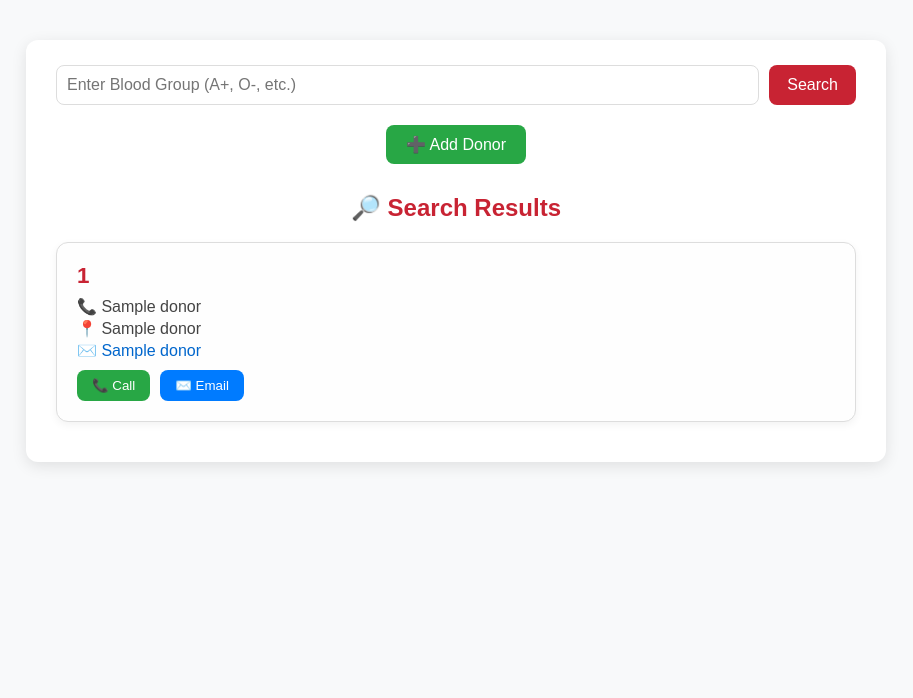
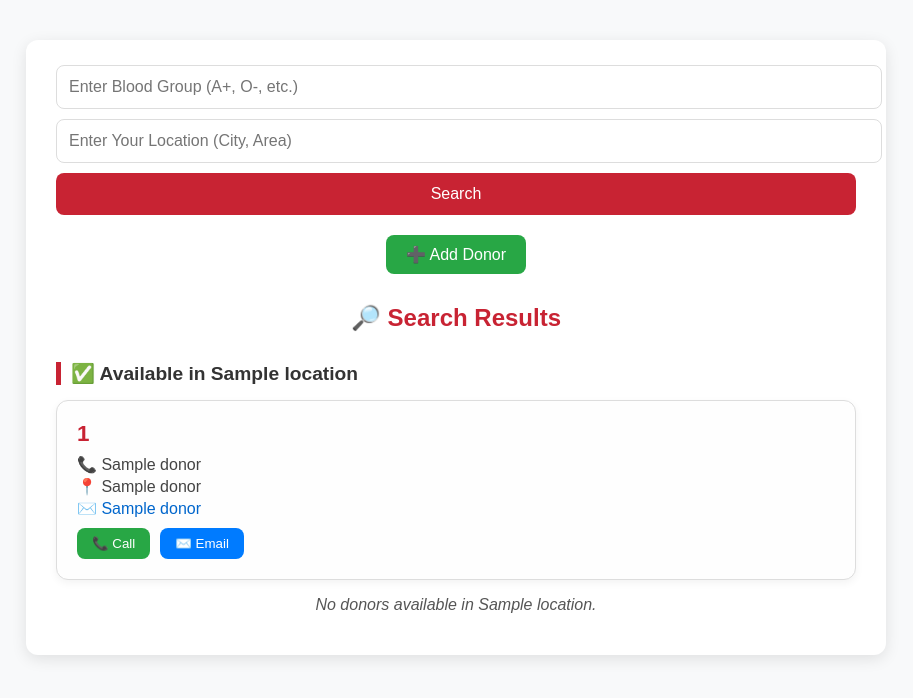
Before and after one commit to SR-005/RedRush, a FastAPI app: template templates/index.html in a window 1280 px wide. Shown: the part 78-776 px from the top of the page, without its empty margins (184-1097 px from the left). Run offline with FastAPI, Linux system fonts and the light colour scheme; the template is opened without the code that fills it: most values are stand-ins (such as "Sample title", 1, 10 or a date in 2020).

Commit message:
added search by location

```diff
--- a/app.py
+++ b/app.py
@@ -1,37 +1,55 @@
 import sqlite3
-from fastapi import FastAPI, HTTPException, Request, Form
+from fastapi import FastAPI, Request, Form
 from fastapi.responses import HTMLResponse, RedirectResponse
-'''from fastapi.staticfiles import StaticFiles'''
 from fastapi.templating import Jinja2Templates
-from pydantic import BaseModel
-import os
 
 #--------------------------------SQL SETUP--------------------------------
-
 conn = sqlite3.connect("donors.db", check_same_thread=False)
 cursor = conn.cursor()
 
-cursor.execute("DROP TABLE IF EXISTS DONORS")
 cursor.execute("CREATE TABLE IF NOT EXISTS DONORS(NAME TEXT, BLOODGROUP TEXT, PHONE TEXT, LOCATION TEXT, EMAIL TEXT)")
 conn.commit()
 
 #--------------------------------APP--------------------------------
-app=FastAPI(title="RedRush", description="Instant Blood Donor Matcher")
+app = FastAPI(title="RedRush", description="Instant Blood Donor Matcher")
+templates = Jinja2Templates(directory="templates")
 
 
-'''app.mount("/static", StaticFiles(directory="static"), name="static")'''
-templates = Jinja2Templates(directory="templates")
+#-------------------------------ROUTES------------------------------------
 
-@app.get("/",response_class=HTMLResponse)
+@app.get("/", response_class=HTMLResponse)
 def home(request: Request):
     return templates.TemplateResponse("index.html", {"request": request})
 
 
 @app.post("/search", response_class=HTMLResponse)
-def search_donors(request: Request, bloodgroup: str = Form(...)):
-    cursor.execute("SELECT name, phone, location, email FROM donors WHERE bloodgroup = ?", (bloodgroup,))
-    donors = cursor.fetchall()
-    return templates.TemplateResponse("index.html", {"request": request, "donors": donors})
+def search_donors(
+    request: Request,
+    bloodgroup: str = Form(...),
+    location: str = Form(...)
+):
+    # Donors in same location
+    cursor.execute(
+        "SELECT name, phone, location, email, bloodgroup FROM donors WHERE bloodgroup = ? AND location LIKE ?",
+        (bloodgroup, f"%{location}%")
+    )
+    local_donors = cursor.fetchall()
+
+    # Donors in other locations
+    cursor.execute(
+        "SELECT name, phone, location, email, bloodgroup FROM donors WHERE bloodgroup = ? AND location NOT LIKE ?",
+        (bloodgroup, f"%{location}%")
+    )
+    other_donors = cursor.fetchall()
+
+    return templates.TemplateResponse("index.html", {
+        "request": request,
+        "local_donors": local_donors,
+        "other_donors": other_donors,
+        "bloodgroup": bloodgroup,
+        "location": location
+    })
+
 
 @app.get("/add_donor", response_class=HTMLResponse)
 def add_donor_page(request: Request):
@@ -47,7 +65,9 @@ def add_donor(
     location: str = Form(...),
     email: str = Form(...)
 ):
-    cursor.execute("INSERT INTO DONORS (name, bloodgroup, phone, location, email) VALUES (?, ?, ?, ?, ?)",
-                   (name, bloodgroup, phone, location, email))
+    cursor.execute(
+        "INSERT INTO DONORS (name, bloodgroup, phone, location, email) VALUES (?, ?, ?, ?, ?)",
+        (name, bloodgroup, phone, location, email)
+    )
     conn.commit()
     return RedirectResponse("/", status_code=303)
--- a/templates/index.html
+++ b/templates/index.html
@@ -5,130 +5,25 @@
     <meta name="viewport" content="width=device-width, initial-scale=1.0">
     <title>RedRush - Search Donors</title>
     <style>
-        body {
-            font-family: Arial, sans-serif;
-            background: #f8f9fa;
-            margin: 0;
-            padding: 0;
-            color: #333;
-        }
-
-        header {
-            background: #c82333;
-            color: white;
-            text-align: center;
-            padding: 20px 0;
-        }
-
-        header h1 {
-            margin: 0;
-            font-size: 2rem;
-        }
-
-        .container {
-            max-width: 800px;
-            margin: 40px auto;
-            background: white;
-            padding: 25px 30px;
-            border-radius: 12px;
-            box-shadow: 0px 4px 15px rgba(0,0,0,0.1);
-        }
-
-        h2 {
-            margin-top: 30px;
-            color: #c82333;
-            text-align: center;
-        }
-
-        form {
-            display: flex;
-            gap: 10px;
-            justify-content: center;
-            margin-bottom: 20px;
-        }
-
-        form input {
-            padding: 10px;
-            border-radius: 8px;
-            border: 1px solid #ddd;
-            flex: 1;
-            font-size: 1rem;
-        }
-
-        form button {
-            background: #c82333;
-            color: white;
-            border: none;
-            padding: 10px 18px;
-            border-radius: 8px;
-            font-size: 1rem;
-            cursor: pointer;
-            transition: 0.3s;
-        }
-
-        form button:hover {
-            background: #a71d2a;
-        }
-
-        .add-btn {
-            display: block;
-            text-align: center;
-            margin: 20px 0;
-        }
-
-        .add-btn button {
-            background: #28a745;
-            padding: 10px 20px;
-            font-size: 1rem;
-            border-radius: 8px;
-            border: none;
-            color: white;
-            cursor: pointer;
-            transition: 0.3s;
-        }
-
-        .add-btn button:hover {
-            background: #218838;
-        }
-
-        .donor-card {
-            background: #fefefe;
-            border: 1px solid #ddd;
-            padding: 20px;
-            border-radius: 12px;
-            margin: 15px 0;
-            box-shadow: 0px 3px 8px rgba(0,0,0,0.05);
-            transition: transform 0.2s;
-        }
-
-        .donor-card:hover {
-            transform: scale(1.02);
-        }
-
-        .donor-name {
-            font-size: 1.4rem;
-            font-weight: bold;
-            color: #c82333;
-            margin-bottom: 8px;
-        }
-
-        .donor-phone, .donor-location {
-            font-size: 1rem;
-            margin: 3px 0;
-            color: #444;
-        }
-
-        p {
-            text-align: center;
-            font-style: italic;
-            color: #555;
-        }
-
-        .donor-email {
-            font-size: 1rem;
-            margin: 3px 0;
-            color: #0066cc;
-        }
+        body { font-family: Arial, sans-serif; background: #f8f9fa; margin: 0; padding: 0; color: #333; }
+        header { background: #c82333; color: white; text-align: center; padding: 20px 0; }
+        header h1 { margin: 0; font-size: 2rem; }
+        .container { max-width: 800px; margin: 40px auto; background: white; padding: 25px 30px; border-radius: 12px; box-shadow: 0px 4px 15px rgba(0,0,0,0.1); }
+        h2 { margin-top: 30px; color: #c82333; text-align: center; }
+        form { display: flex; flex-direction: column; gap: 10px; margin-bottom: 20px; }
+        form input { padding: 12px; border-radius: 8px; border: 1px solid #ddd; font-size: 1rem; width: 100%; }
+        form button { background: #c82333; color: white; border: none; padding: 12px 18px; border-radius: 8px; font-size: 1rem; cursor: pointer; transition: 0.3s; }
+        form button:hover { background: #a71d2a; }
+        .add-btn { display: block; text-align: center; margin: 20px 0; }
+        .add-btn button { background: #28a745; padding: 10px 20px; font-size: 1rem; border-radius: 8px; border: none; color: white; cursor: pointer; transition: 0.3s; }
+        .add-btn button:hover { background: #218838; }
+        .donor-card { background: #fefefe; border: 1px solid #ddd; padding: 20px; border-radius: 12px; margin: 15px 0; box-shadow: 0px 3px 8px rgba(0,0,0,0.05); transition: transform 0.2s; }
+        .donor-card:hover { transform: scale(1.02); }
+        .donor-name { font-size: 1.4rem; font-weight: bold; color: #c82333; margin-bottom: 8px; }
+        .donor-phone, .donor-location, .donor-email { font-size: 1rem; margin: 3px 0; color: #444; }
+        .donor-email { color: #0066cc; }
+        p { text-align: center; font-style: italic; color: #555; }
+        .section-title { text-align: left; margin-top: 30px; font-size: 1.2rem; color: #333; font-weight: bold; border-left: 5px solid #c82333; padding-left: 10px; }
     </style>
 </head>
 <body>
@@ -140,6 +35,7 @@
     <div class="container">
         <form method="post" action="/search">
             <input type="text" name="bloodgroup" placeholder="Enter Blood Group (A+, O-, etc.)" required>
+            <input type="text" name="location" placeholder="Enter Your Location (City, Area)" required>
             <button type="submit">Search</button>
         </form>
 
@@ -147,9 +43,12 @@
             <a href="/add_donor"><button type="button">➕ Add Donor</button></a>
         </div>
 
-        {% if donors %}
+        {% if local_donors or other_donors %}
             <h2>🔎 Search Results</h2>
-            {% for donor in donors %}
+
+            {% if local_donors %}
+                <div class="section-title">✅ Available in {{ location }}</div>
+                {% for donor in local_donors %}
                     <div class="donor-card">
                         <div class="donor-name">{{ donor[0] }}</div>
                         <div class="donor-phone">📞 {{ donor[1] }}</div>
@@ -157,23 +56,57 @@
                         <div class="donor-email">✉️ {{ donor[3] }}</div>
 
                         <div style="margin-top:10px; display:flex; gap:10px;">
+                            <!-- Call button -->
                             <a href="tel:{{ donor[1] }}">
                                 <button style="background:#28a745; border:none; color:white; padding:8px 15px; border-radius:8px; cursor:pointer;">
                                     📞 Call
                                 </button>
                             </a>
 
+                            <!-- Email button -->
                             <a href="mailto:{{ donor[3] }}?subject=Urgent Blood Donation Request&body=Dear {{ donor[0] }},%0D%0A%0D%0AI hope this message finds you well.%0D%0AWe are in urgent need of your blood donation (Blood Group: {{ donor[4] }}).%0D%0AIf you are available, please contact me at the earliest.%0D%0A%0D%0AThank you for your support and kindness.%0D%0A%0D%0ABest regards,%0D%0A[Your Name]">
                                 <button style="background:#007bff; border:none; color:white; padding:8px 15px; border-radius:8px; cursor:pointer;">
                                     ✉️ Email
                                 </button>
                             </a>
-
                         </div>
                     </div>
                 {% endfor %}
-        {% elif donors is defined %}
-            <p>No donors found for this blood group.</p>
+            {% else %}
+                <p>No donors available in {{ location }}.</p>
+            {% endif %}
+
+
+            {% if other_donors %}
+                <div class="section-title">🌍 Donors in Other Locations</div>
+                {% for donor in local_donors %}
+                    <div class="donor-card">
+                        <div class="donor-name">{{ donor[0] }}</div>
+                        <div class="donor-phone">📞 {{ donor[1] }}</div>
+                        <div class="donor-location">📍 {{ donor[2] }}</div>
+                        <div class="donor-email">✉️ {{ donor[3] }}</div>
+
+                        <div style="margin-top:10px; display:flex; gap:10px;">
+                            <!-- Call button -->
+                            <a href="tel:{{ donor[1] }}">
+                                <button style="background:#28a745; border:none; color:white; padding:8px 15px; border-radius:8px; cursor:pointer;">
+                                    📞 Call
+                                </button>
+                            </a>
+
+                            <!-- Email button -->
+                            <a href="mailto:{{ donor[3] }}?subject=Urgent Blood Donation Request&body=Dear {{ donor[0] }},%0D%0A%0D%0AI hope this message finds you well.%0D%0AWe are in urgent need of your blood donation (Blood Group: {{ donor[4] }}).%0D%0AIf you are available, please contact me at the earliest.%0D%0A%0D%0AThank you for your support and kindness.%0D%0A%0D%0ABest regards,%0D%0A[Your Name]">
+                                <button style="background:#007bff; border:none; color:white; padding:8px 15px; border-radius:8px; cursor:pointer;">
+                                    ✉️ Email
+                                </button>
+                            </a>
+                        </div>
+                    </div>
+                {% endfor %}
+
+                {% else %}
+                    <p>No donors available in {{ location }}.</p>
+            {% endif %}
         {% endif %}
     </div>
 
```
Also changed, not shown: donors.db, static/styles.css (added). Lines whose indentation alone changed are shown as unchanged.
